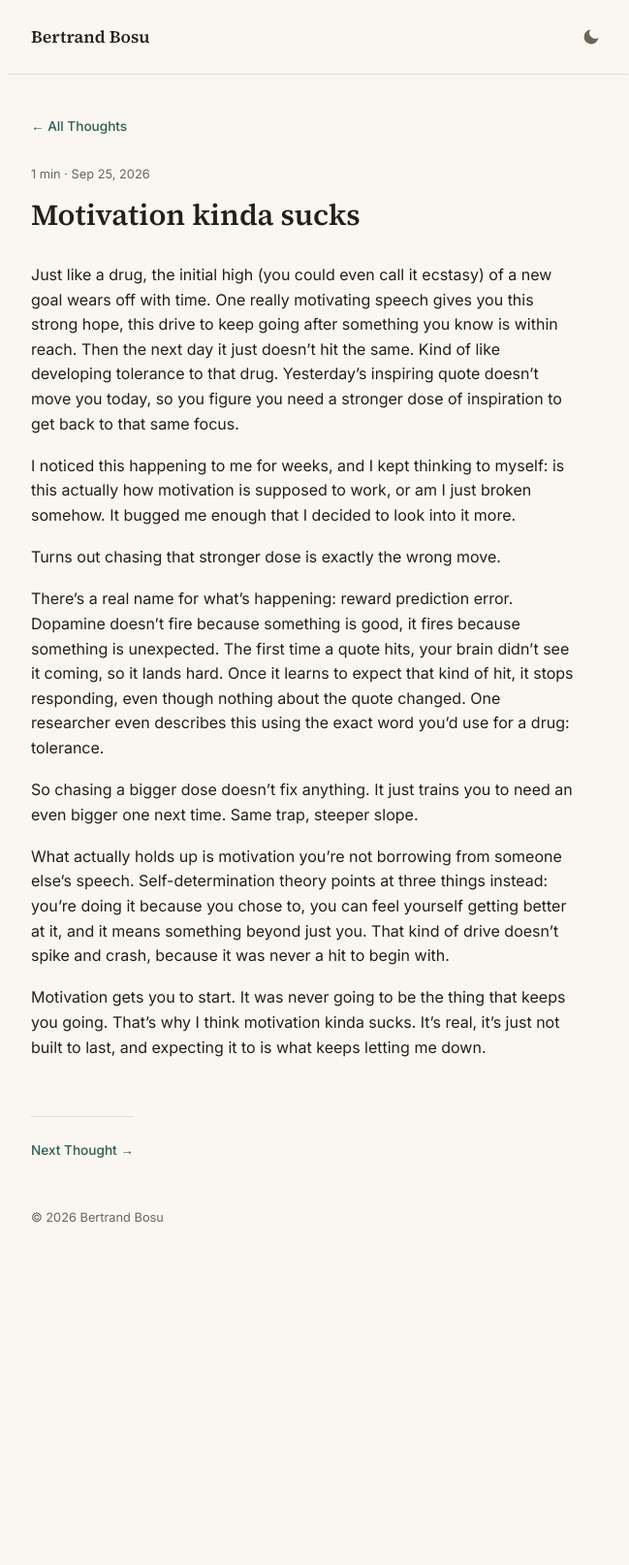
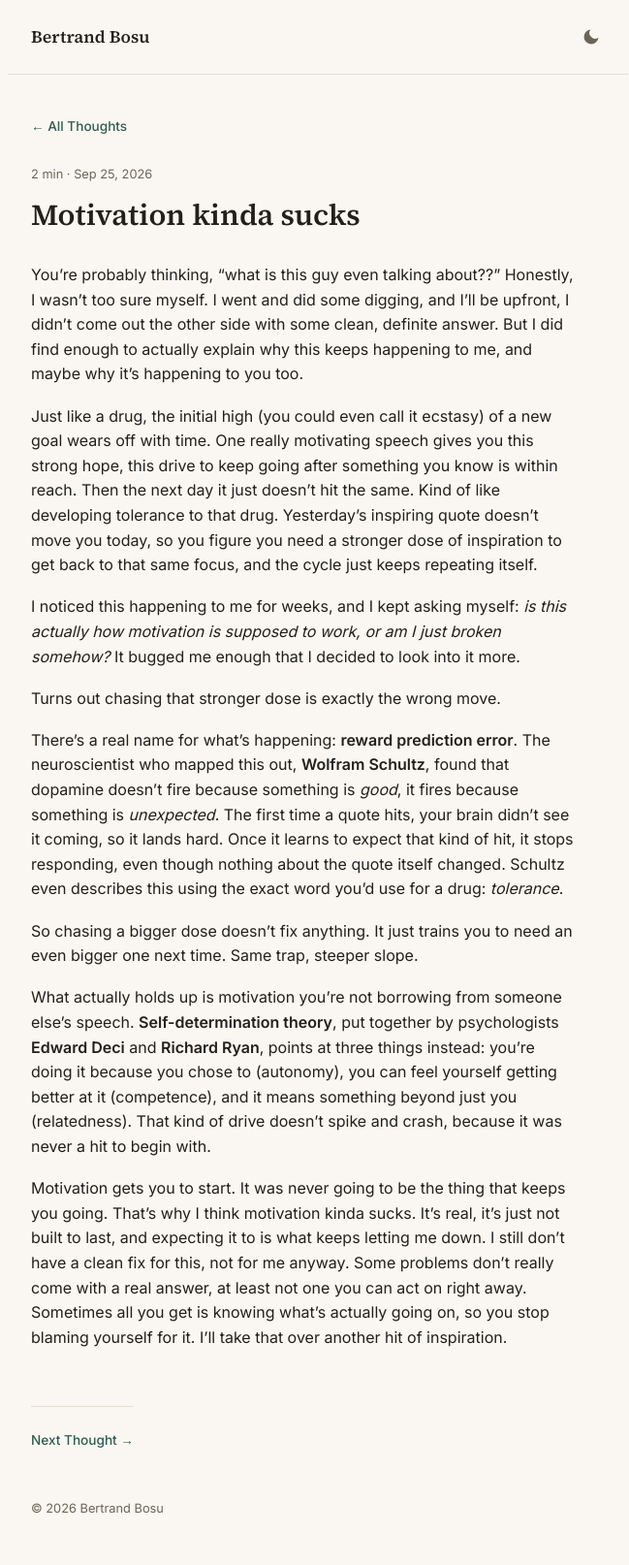
Before and after one commit to Bertqrt/bertrandbosu-blog1, a Jekyll site: the page built from _posts/2026-09-25-motivation-kinda-sucks.md, in a window 1280 px wide. Shown: the whole page at 97% size, without its empty margins (312-961 px from the left). Built offline with Jekyll 4.4.1, drawn with Linux system fonts in a browser that asks for light colours; before the commit the page ends 1315 px from its top, so only the background shows below that.

Commit message:
Update 2026-09-25-motivation-kinda-sucks.md

```diff
--- a/_posts/2026-09-25-motivation-kinda-sucks.md
+++ b/_posts/2026-09-25-motivation-kinda-sucks.md
@@ -1,21 +1,23 @@
 ---
 layout: post
 title: "Motivation kinda sucks"
-date: 2026-09-25
+date: 2026-09-25 20:00:00 +0000
 excerpt: "Motivation is basically a drug. Chasing a bigger hit isn't going to fix that."
-# thumbnail: /assets/images/thumbnails/your-image-here.jpg
+
 ---
 
-Just like a drug, the initial high (you could even call it ecstasy) of a new goal wears off with time. One really motivating speech gives you this strong hope, this drive to keep going after something you know is within reach. Then the next day it just doesn't hit the same. Kind of like developing tolerance to that drug. Yesterday's inspiring quote doesn't move you today, so you figure you need a stronger dose of inspiration to get back to that same focus.
+You're probably thinking, "what is this guy even talking about??" Honestly, I wasn't too sure myself. I went and did some digging, and I'll be upfront, I didn't come out the other side with some clean, definite answer. But I did find enough to actually explain why this keeps happening to me, and maybe why it's happening to you too.
 
-I noticed this happening to me for weeks, and I kept thinking to myself: is this actually how motivation is supposed to work, or am I just broken somehow. It bugged me enough that I decided to look into it more.
+Just like a drug, the initial high (you could even call it ecstasy) of a new goal wears off with time. One really motivating speech gives you this strong hope, this drive to keep going after something you know is within reach. Then the next day it just doesn't hit the same. Kind of like developing tolerance to that drug. Yesterday's inspiring quote doesn't move you today, so you figure you need a stronger dose of inspiration to get back to that same focus, and the cycle just keeps repeating itself.
+
+I noticed this happening to me for weeks, and I kept asking myself: *is this actually how motivation is supposed to work, or am I just broken somehow?* It bugged me enough that I decided to look into it more.
 
 Turns out chasing that stronger dose is exactly the wrong move.
 
-There's a real name for what's happening: [reward prediction error](https://www.brainfacts.org/brain-anatomy-and-function/genes-and-molecules/2021/discovering-dopamines-role-in-reward-prediction-error-122121). Dopamine doesn't fire because something is good, it fires because something is unexpected. The first time a quote hits, your brain didn't see it coming, so it lands hard. Once it learns to expect that kind of hit, it stops responding, even though nothing about the quote changed. [One researcher](https://www.psychologytoday.com/us/blog/science-of-choice/202001/how-do-we-learn-from-our-mistakes) even describes this using the exact word you'd use for a drug: tolerance.
+There's a real name for what's happening: **[reward prediction error](https://www.brainfacts.org/brain-anatomy-and-function/genes-and-molecules/2021/discovering-dopamines-role-in-reward-prediction-error-122121)**. The neuroscientist who mapped this out, **[Wolfram Schultz](https://www.psychologytoday.com/us/blog/science-of-choice/202001/how-do-we-learn-from-our-mistakes)**, found that dopamine doesn't fire because something is *good*, it fires because something is *unexpected*. The first time a quote hits, your brain didn't see it coming, so it lands hard. Once it learns to expect that kind of hit, it stops responding, even though nothing about the quote itself changed. Schultz even describes this using the exact word you'd use for a drug: *tolerance*.
 
 So chasing a bigger dose doesn't fix anything. It just trains you to need an even bigger one next time. Same trap, steeper slope.
 
-What actually holds up is motivation you're not borrowing from someone else's speech. [Self-determination theory](https://en.wikipedia.org/wiki/Self-determination_theory) points at three things instead: you're doing it because you chose to, you can feel yourself getting better at it, and it means something beyond just you. That kind of drive doesn't spike and crash, because it was never a hit to begin with.
+What actually holds up is motivation you're not borrowing from someone else's speech. **[Self-determination theory](https://en.wikipedia.org/wiki/Self-determination_theory)**, put together by psychologists **Edward Deci** and **Richard Ryan**, points at three things instead: you're doing it because you chose to (autonomy), you can feel yourself getting better at it (competence), and it means something beyond just you (relatedness). That kind of drive doesn't spike and crash, because it was never a hit to begin with.
 
-Motivation gets you to start. It was never going to be the thing that keeps you going. That's why I think motivation kinda sucks. It's real, it's just not built to last, and expecting it to is what keeps letting me down.
+Motivation gets you to start. It was never going to be the thing that keeps you going. That's why I think motivation kinda sucks. It's real, it's just not built to last, and expecting it to is what keeps letting me down. I still don't have a clean fix for this, not for me anyway. Some problems don't really come with a real answer, at least not one you can act on right away. Sometimes all you get is knowing what's actually going on, so you stop blaming yourself for it. I'll take that over another hit of inspiration.
```
